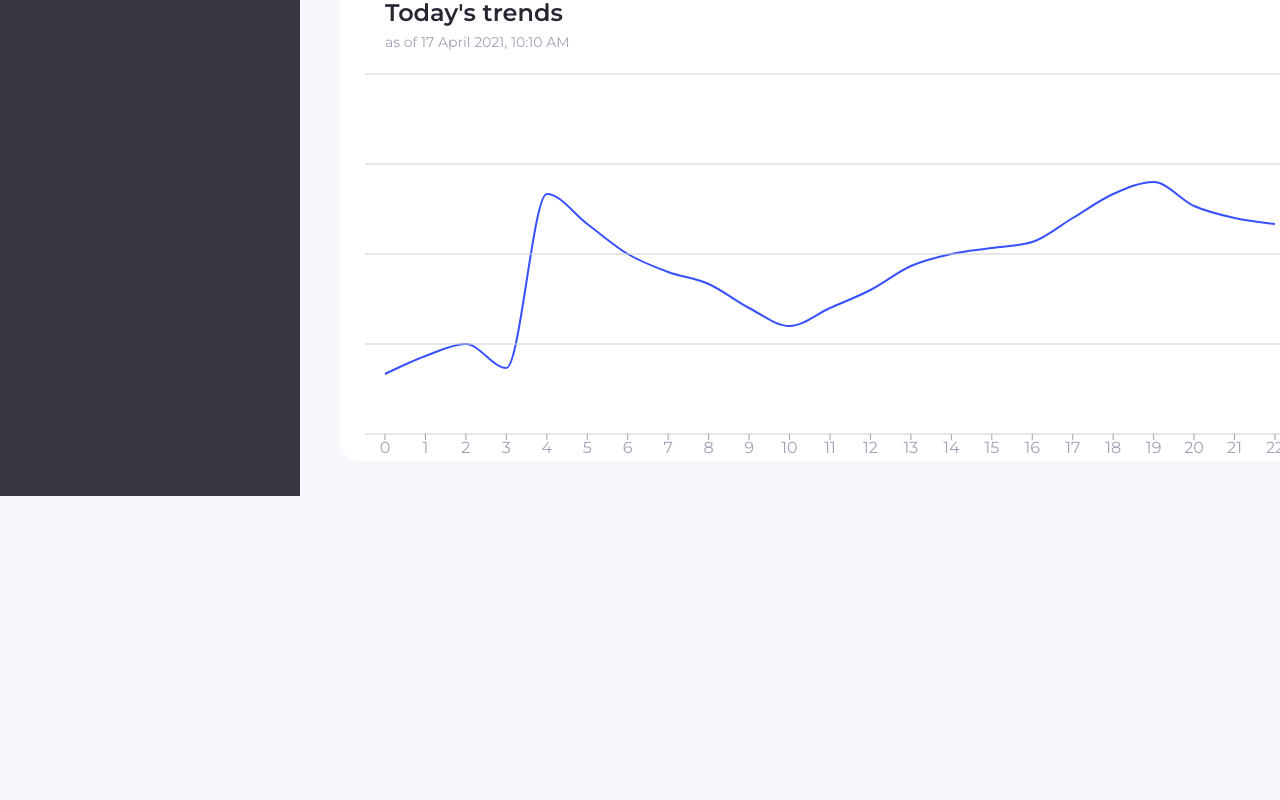
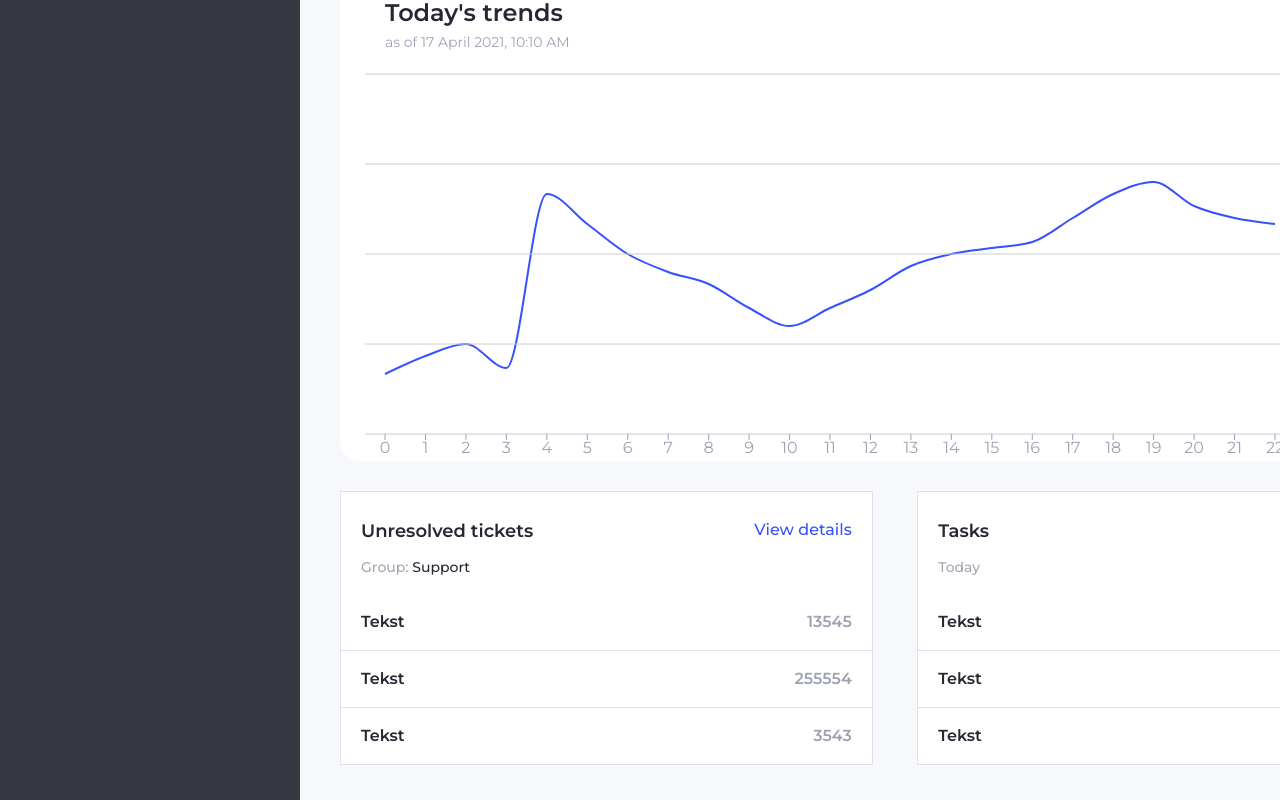
Before and after one commit to DonquixoteSabo/Admin-Dashboard, a React (Create React App) app: page /overview in a window 1280 px wide. Shown: the part 358-1158 px from the top of the page. Before the commit the page ends 854 px from the top, so only its background shows below. Built offline with nearby package versions, Linux system fonts and the light colour scheme.

Commit message:
feat: :sparkles: Add wireframe to tickets and tasks

```diff
--- /dev/null
+++ b/src/components/molecules/TIckets/index.tsx
@@ -0,0 +1,36 @@
+import { useState } from 'react';
+import { Link } from 'react-router-dom';
+
+// import styled from 'styled-components';
+
+import { Title, InnerWrapper } from 'components/organism/TicketsAndTasks';
+
+export const Tickets = () => {
+  const [group] = useState('Support');
+  return (
+    <InnerWrapper>
+      <Title>Unresolved tickets</Title>
+      <Link className="link" to="/tickets">
+        View details
+      </Link>
+      <h6>
+        <small>Group: </small>
+        {group}
+      </h6>
+      <ul>
+        <li>
+          <p>Tekst</p>
+          <small>13545</small>
+        </li>
+        <li>
+          <p>Tekst</p>
+          <small>255554</small>
+        </li>
+        <li>
+          <p>Tekst</p>
+          <small>3543</small>
+        </li>
+      </ul>
+    </InnerWrapper>
+  );
+};
--- /dev/null
+++ b/src/components/molecules/Tasks/index.tsx
@@ -0,0 +1,33 @@
+// import { useState } from 'react';
+import { Link } from 'react-router-dom';
+
+// import styled from 'styled-components';
+import { Title, InnerWrapper } from 'components/organism/TicketsAndTasks';
+
+export const Tasks = () => {
+  return (
+    <InnerWrapper>
+      <Title>Tasks</Title>
+      <Link className="link" to="/tasks">
+        View All
+      </Link>
+      <h6>
+        <small>Today</small>
+      </h6>
+      <ul>
+        <li>
+          <p>Tekst</p>
+          <small>1</small>
+        </li>
+        <li>
+          <p>Tekst</p>
+          <small>h</small>
+        </li>
+        <li>
+          <p>Tekst</p>
+          <small>36</small>
+        </li>
+      </ul>
+    </InnerWrapper>
+  );
+};
--- /dev/null
+++ b/src/components/organism/TicketsAndTasks/index.tsx
@@ -0,0 +1,70 @@
+import { Tickets } from 'components/molecules/TIckets';
+import { Tasks } from 'components/molecules/Tasks';
+import styled from 'styled-components';
+
+export const Wrapper = styled.section`
+  grid-column: 1/-1;
+  display: flex;
+  margin-top: 30px;
+  justify-content: space-between;
+`;
+export const Title = styled.header`
+  font-size: ${({ theme }) => theme.fontSize.l};
+  padding: 20px 20px 0;
+  font-weight: 600;
+  color: ${({ theme }) => theme.colors.black};
+`;
+
+export const InnerWrapper = styled.article`
+  flex-basis: 48%;
+  border: 0.5px solid ${({ theme }) => theme.colors.gray4};
+  background-color: #fff;
+  color: ${({ theme }) => theme.colors.black};
+  padding-top: 10px;
+
+  display: grid;
+  grid-template-columns: 1fr auto;
+  grid-template-rows: auto auto 1fr;
+  font-weight: 500;
+
+  .link {
+    text-decoration: none;
+    padding: 20px 20px 0;
+    color: ${({ theme }) => theme.colors.blue};
+  }
+  h6 {
+    font-size: ${({ theme }) => theme.fontSize.s};
+    padding: 20px 20px 0;
+    small {
+      color: ${({ theme }) => theme.colors.gray1};
+    }
+  }
+  ul {
+    grid-column: 1/-1;
+    margin-top: 20px;
+  }
+  li {
+    display: flex;
+    justify-content: space-between;
+    padding: 15px 20px;
+    color: ${({ theme }) => theme.colors.black};
+    font-weight: 600;
+    border-bottom: 0.5px solid ${({ theme }) => theme.colors.gray4};
+    padding: 20px;
+    &:nth-last-child(1) {
+      border-bottom: none;
+    }
+    small {
+      color: ${({ theme }) => theme.colors.gray3};
+    }
+  }
+`;
+
+export const TicketsAndTasks = () => {
+  return (
+    <Wrapper>
+      <Tickets />
+      <Tasks />
+    </Wrapper>
+  );
+};
--- a/src/views/Overview/index.tsx
+++ b/src/views/Overview/index.tsx
@@ -2,6 +2,7 @@
 import { Header } from 'components/atoms/Header';
 import { Cards } from 'components/atoms/Cards';
 import { Trends } from 'components/molecules/Trends';
+import { TicketsAndTasks } from 'components/organism/TicketsAndTasks';
 //styles
 import { Wrapper } from './styles';
 
@@ -13,6 +14,7 @@ export const Overview = () => {
       </div>
       <Cards />
       <Trends />
+      <TicketsAndTasks />
     </Wrapper>
   );
 };
```
